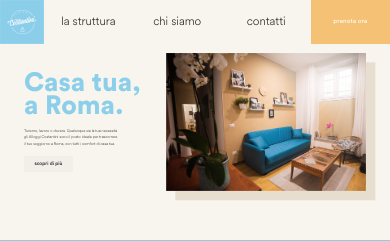
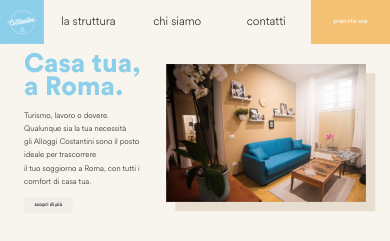
Before and after one commit to Tiziano02/prova, a PHP site: page / in a window 390 px wide. Shown: the top 241 px of the page. Run offline with PHP 8.4, Linux system fonts and the light colour scheme.

Commit message:
Update regolefontHome.css

```diff
--- a/css/index/regolefontHome.css
+++ b/css/index/regolefontHome.css
@@ -1,6 +1,10 @@
 @media (max-width: 600px) {
   .menu>a {
     font-size: 3vw !important;
+  }
+
+  .testo_text_content {
+    font-size: 2vw !important;
   }
 }
 
@@ -53,7 +57,6 @@
   /*spazio fra le lettere*/
   line-height: 1.7;
   text-align: left;
-
 }
 
 .button_text_content {
```
